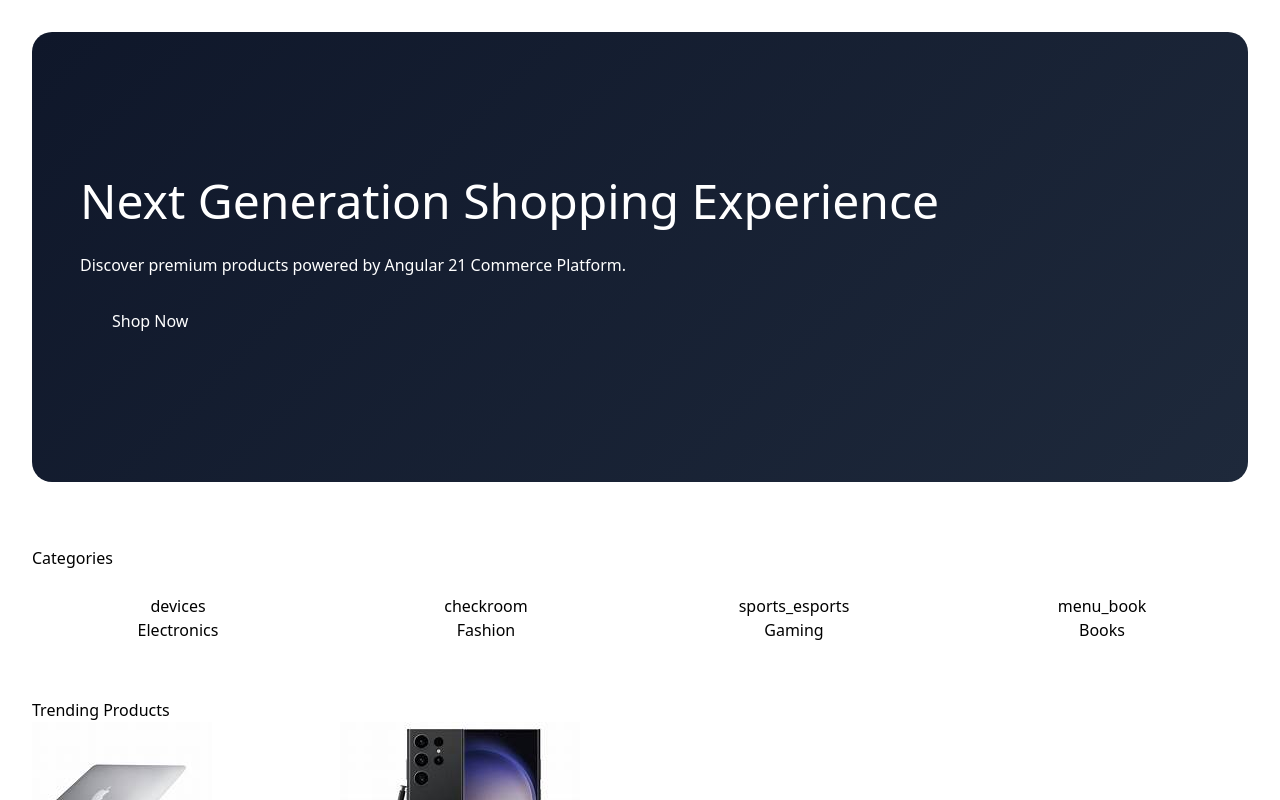
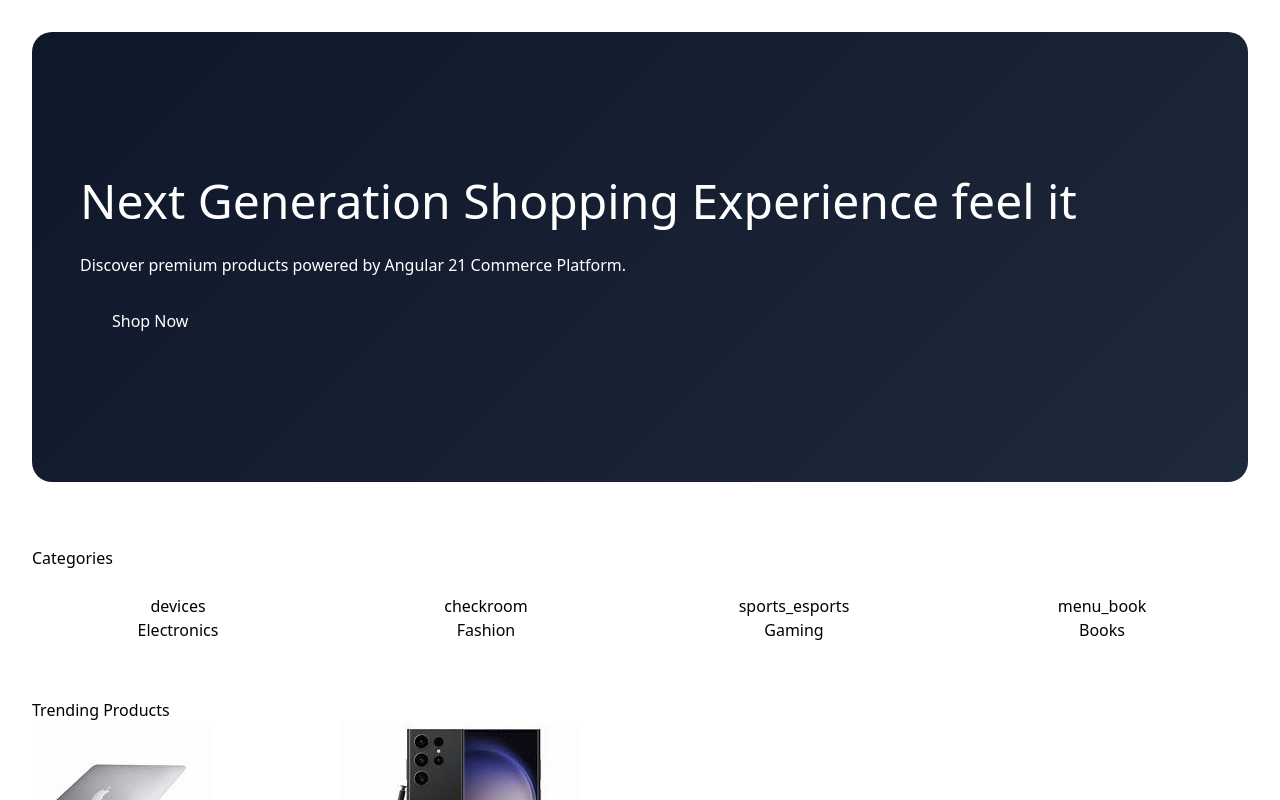
Before and after one commit to saisandirikrishna/my-angular21-project, an Angular app: page / in a window 1280 px wide. Shown: the top 800 px of the page. Built offline with nearby package versions, Linux system fonts and the light colour scheme.

Commit message:
testiing cicd

```diff
--- a/src/app/features/layout/components/hero-banner/hero-banner.html
+++ b/src/app/features/layout/components/hero-banner/hero-banner.html
@@ -3,7 +3,7 @@
   <div class="content">
 
     <h1>
-      Next Generation Shopping Experience
+      Next Generation Shopping Experience feel it
     </h1>
 
     <p>
```
